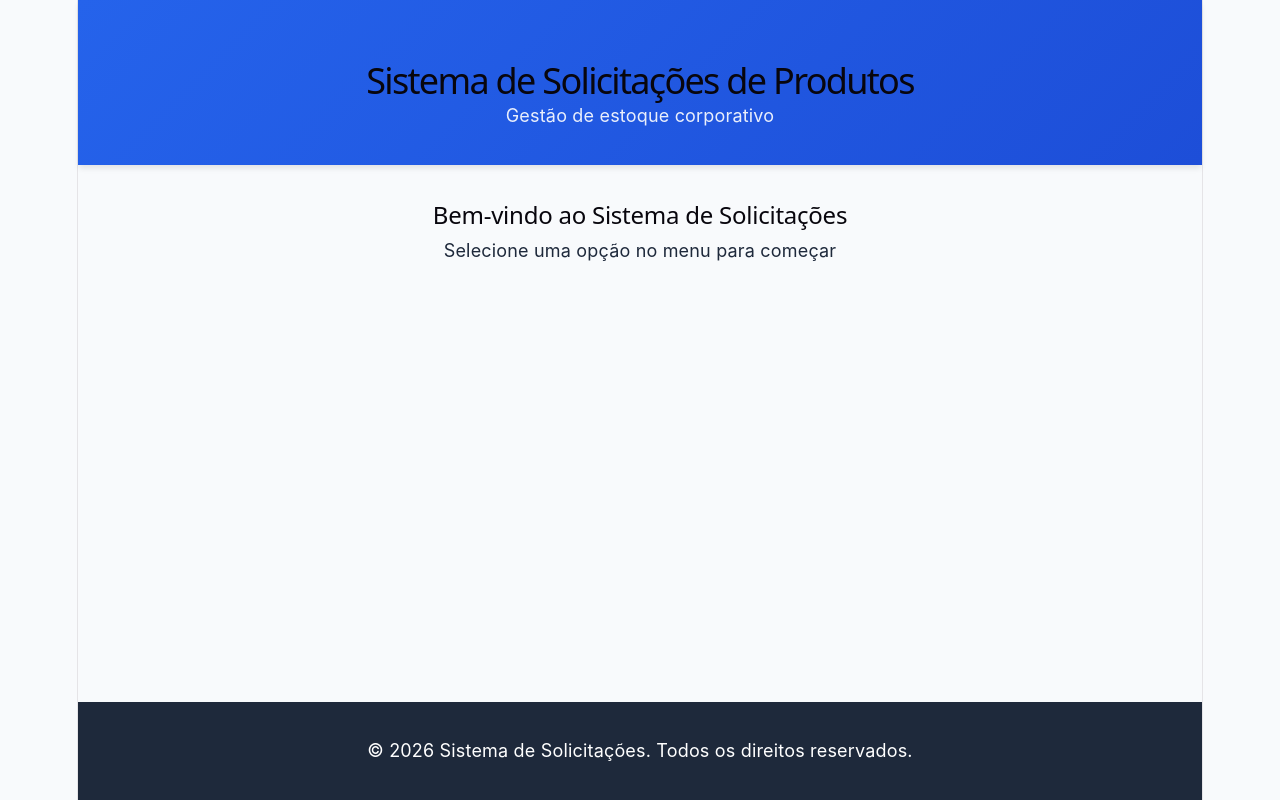
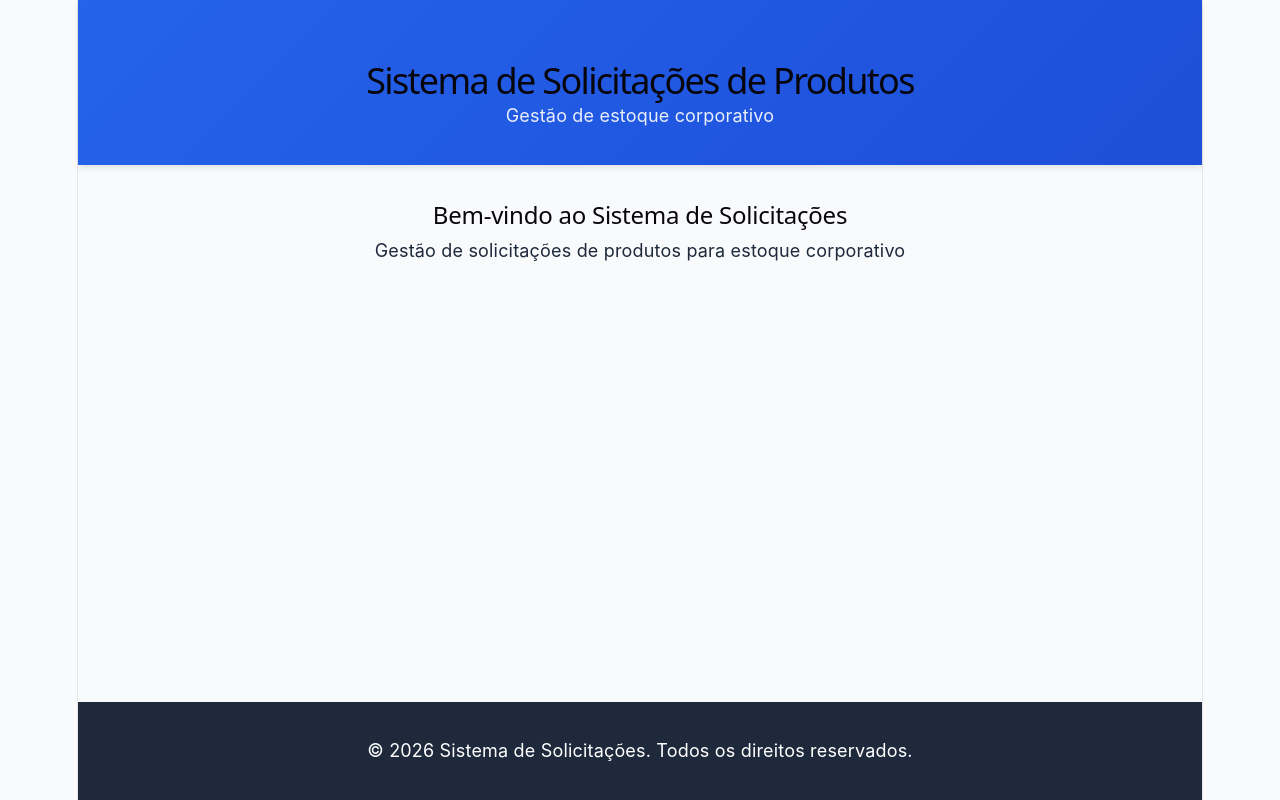
Before and after one commit to RodrigoHepp/teste-desenvolvimento-analise-incidentes-rodrigo-hepp, a React (Vite) app in the folder frontend/: page / in a window 1280 px wide. Built offline with nearby package versions, Linux system fonts and the light colour scheme.

Commit message:
feat: implementa roteamento por hash com suporte a listagem, cadastro e edição

```diff
--- a/frontend/src/App.tsx
+++ b/frontend/src/App.tsx
@@ -1,16 +1,38 @@
-import './styles/index.css'
-import './App.css'
-import { Layout } from './components/Layout'
+import { useEffect, useState } from 'react';
+import './styles/index.css';
+import './App.css';
 
-function App() {
-  return (
-    <Layout>
+import { Layout } from './components/Layout';
+import { ListaSolicitacoes } from './pages/ListaSolicitacoes';
+import { CadastroSolicitacao } from './pages/CadastroSolicitacao';
+
+export default function App() {
+  const [route, setRoute] = useState<string>(window.location.hash || '#/');
+
+  useEffect(() => {
+    const onHashChange = () => setRoute(window.location.hash || '#/');
+    window.addEventListener('hashchange', onHashChange);
+    return () => window.removeEventListener('hashchange', onHashChange);
+  }, []);
+
+  let content = null;
+
+  const editMatch = route.match(/^#\/solicitacoes\/(\d+)\/editar$/);
+
+  if (editMatch) {
+    content = <CadastroSolicitacao id={Number(editMatch[1])} />;
+  } else if (route.startsWith('#/solicitacoes/novo')) {
+    content = <CadastroSolicitacao />;
+  } else if (route.startsWith('#/solicitacoes')) {
+    content = <ListaSolicitacoes />;
+  } else {
+    content = (
       <div className="welcome-section">
         <h2>Bem-vindo ao Sistema de Solicitações</h2>
-        <p>Selecione uma opção no menu para começar</p>
+        <p>Gestão de solicitações de produtos para estoque corporativo</p>
       </div>
-    </Layout>
-  )
+    );
+  }
+
+  return <Layout>{content}</Layout>;
 }
-
-export default App
```
